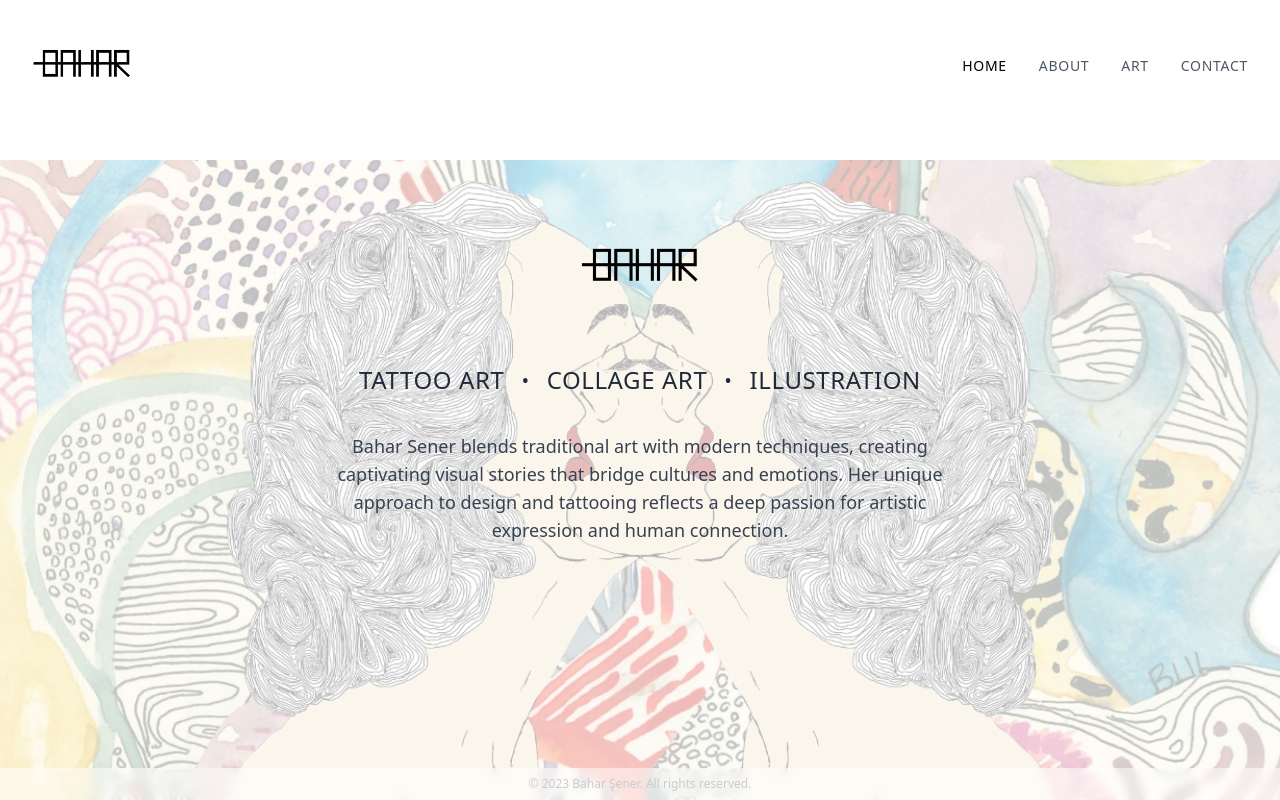
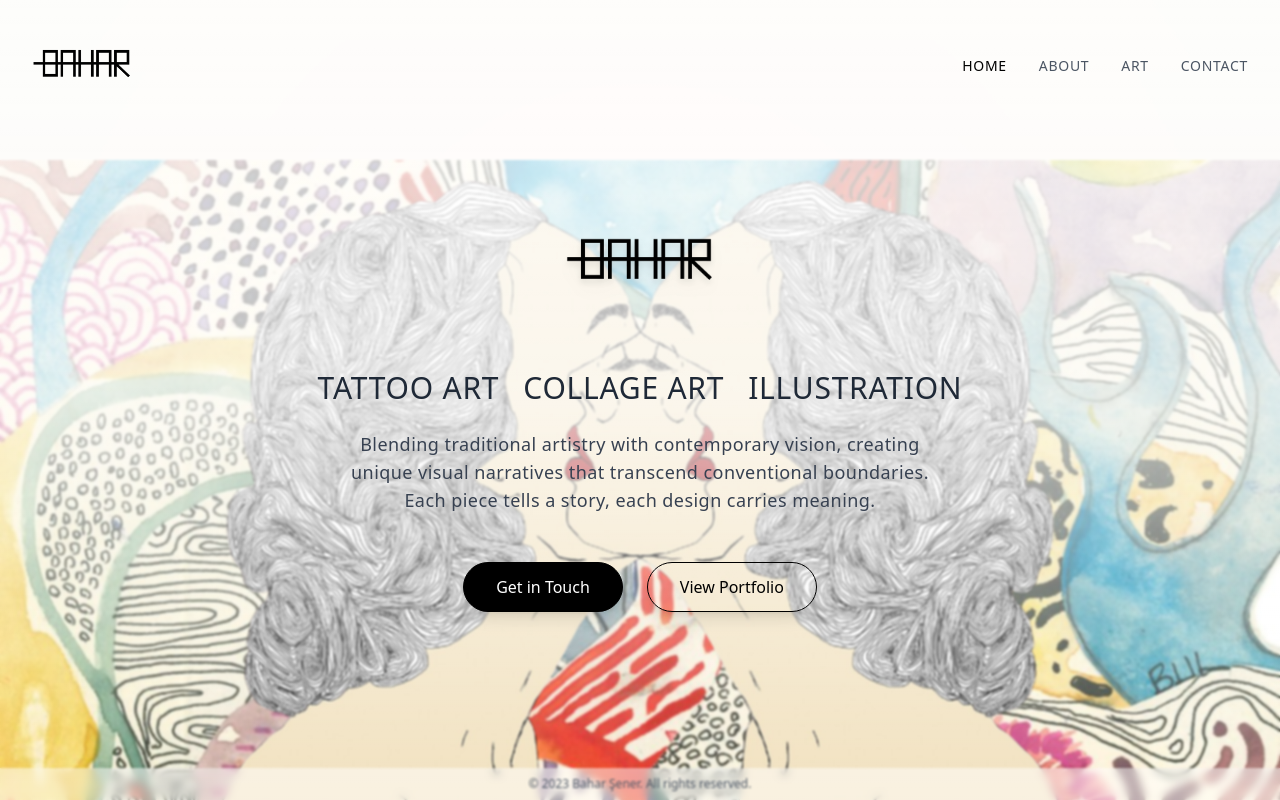
Before and after one commit to Stoneresearch/b, a Next.js app: page / in a window 1280 px wide. Built offline with nearby package versions, Linux system fonts and the light colour scheme.

Commit message:
Update page with buttons and better ux

```diff
--- a/next.config.js
+++ /dev/null
@@ -1,10 +0,0 @@
-/** @type {import('next').NextConfig} */
-const nextConfig = {
-    reactStrictMode: true,
-    env: {
-        EMAIL_USER: process.env.EMAIL_USER,
-        EMAIL_PASS: process.env.EMAIL_PASS,
-    },
-}
-
-module.exports = nextConfig
--- a/next.config.mjs
+++ b/next.config.mjs
@@ -1,4 +1,15 @@
 /** @type {import('next').NextConfig} */
-const nextConfig = {};
+const nextConfig = {
+    reactStrictMode: true,
+    env: {
+      EMAIL_USER: process.env.EMAIL_USER,
+      EMAIL_PASS: process.env.EMAIL_PASS,
+    },
+    webpack: (config, { isServer }) => {
+      // Disable Webpack caching
+      config.cache = false;
+      return config;
+    },
+  };
 
-export default nextConfig;
+  export default nextConfig;
--- a/package.json
+++ b/package.json
@@ -12,10 +12,12 @@
   "dependencies": {
     "framer-motion": "^10.16.4",
     "lucide-react": "^0.292.0",
-    "next": "^13.5.7",
+    "next": "^15.0.0",
     "nodemailer": "^6.9.15",
     "react": "^18.2.0",
-    "react-dom": "^18.2.0"
+    "react-dom": "^18.2.0",
+    "sharp": "^0.33.5",
+    "webpack": "^5.95.0"
   },
   "devDependencies": {
     "@types/node": "^20.5.7",
--- a/src/components/art-section.tsx
+++ b/src/components/art-section.tsx
@@ -17,28 +17,28 @@ const categories = [
 
 const works = {
     tattoo: [
-        { src: '/tattoo1.jpg', title: 'Tattoo Work 1' },
-        { src: '/tattoo2.jpg', title: 'Tattoo Work 2' },
-        { src: '/tattoo3.jpg', title: 'Tattoo Work 3' },
-        { src: '/tattoo4.jpg', title: 'Tattoo Work 4' },
-        { src: '/tattoo5.jpg', title: 'Tattoo Work 5' },
+        { src: '/tattoo1.jpg' },
+        { src: '/tattoo2.jpg' },
+        { src: '/tattoo3.jpg' },
+        { src: '/tattoo4.jpg' },
+        { src: '/tattoo5.jpg' },
     ],
     illustration: [
-        { src: '/illustration1.jpg', title: 'Illustration Work 1' },
-        { src: '/illustration2.jpg', title: 'Illustration Work 2' },
-        { src: '/illustration3.jpg', title: 'Illustration Work 3' },
-        { src: '/illustration4.jpg', title: 'Illustration Work 4' },
-        { src: '/illustration5.jpg', title: 'Illustration Work 5' },
-        { src: '/illustration6.jpg', title: 'Illustration Work 6' },
-        { src: '/illustration7.jpg', title: 'Illustration Work 7' },
-        { src: '/illustration8.jpg', title: 'Illustration Work 8' },
-        { src: '/illustration9.jpg', title: 'Illustration Work 9' },
+        { src: '/illustration1.jpg' },
+        { src: '/illustration2.jpg' },
+        { src: '/illustration3.jpg' },
+        { src: '/illustration4.jpg' },
+        { src: '/illustration5.jpg' },
+        { src: '/illustration6.jpg' },
+        { src: '/illustration7.jpg' },
+        { src: '/illustration8.jpg' },
+        { src: '/illustration9.jpg' },
     ],
     collage: [
-        { src: '/collage1.jpg', title: 'Urban Fragments' },
-        { src: '/collage2.jpg', title: 'Nature Remix' },
-        { src: '/collage3.jpg', title: 'Retro Futurism' },
-        { src: '/collage4.jpg', title: 'Pop Culture Mashup' },
+        { src: '/collage1.jpg' },
+        { src: '/collage2.jpg' },
+        { src: '/collage3.jpg' },
+        { src: '/collage4.jpg' },
     ],
 };
 
@@ -47,6 +47,21 @@ function getRandomImage(category: keyof typeof works): string {
     const randomIndex = Math.floor(Math.random() * categoryWorks.length);
     return categoryWorks[randomIndex].src;
 }
+
+// Add new animation variants
+const fadeInUp = {
+  initial: { opacity: 0, y: 20 },
+  animate: { opacity: 1, y: 0 },
+  exit: { opacity: 0, y: 20 }
+};
+
+const staggerContainer = {
+  animate: {
+    transition: {
+      staggerChildren: 0.1
+    }
+  }
+};
 
 export function ArtSection({ artSubsection, onSubsectionChange, onFullscreenImage }: ArtSectionProps) {
     const [imageError, setImageError] = useState<Record<string, boolean>>({});
@@ -66,25 +81,28 @@ export function ArtSection({ artSubsection, onSubsectionChange, onFullscreenImag
 
     const renderArtworks = (artworks: typeof works[keyof typeof works]) => {
         return (
-            <div className="grid grid-cols-2 md:grid-cols-3 gap-6">
-                {artworks.map(({ src, title }, index) => (
+            <motion.div
+                variants={staggerContainer}
+                initial="initial"
+                animate="animate"
+                className="grid grid-cols-1 sm:grid-cols-2 lg:grid-cols-3 gap-8 md:gap-10"
+            >
+                {artworks.map(({ src }, index) => (
                     <motion.div
                         key={index}
-                        initial={{ opacity: 0, scale: 0.9 }}
-                        animate={{ opacity: 1, scale: 1 }}
-                        transition={{ delay: index * 0.1 }}
-                        className="group relative overflow-hidden rounded-lg shadow-md"
+                        variants={fadeInUp}
+                        className="group relative overflow-hidden rounded-2xl shadow-lg hover:shadow-2xl transition-shadow duration-300"
                     >
-                        <div className="aspect-square relative bg-gray-200">
+                        <div className="aspect-[4/5] relative bg-gray-100">
                             {!imageError[src] && (
                                 <Image
                                     src={src}
-                                    alt={title}
+                                    alt={`Artwork ${index + 1}`}
                                     layout="fill"
                                     objectFit="cover"
-                                    className="transition-transform duration-300 group-hover:scale-105"
+                                    className="transition-all duration-500 group-hover:scale-110"
                                     onError={() => handleImageError(src)}
-                                    sizes="(max-width: 768px) 50vw, 33vw"
+                                    sizes="(max-width: 768px) 100vw, (max-width: 1200px) 50vw, 33vw"
                                     loading="lazy"
                                 />
                             )}
@@ -94,49 +112,55 @@ export function ArtSection({ artSubsection, onSubsectionChange, onFullscreenImag
                                 </div>
                             )}
                         </div>
-                        <div className="absolute inset-0 bg-black bg-opacity-0 group-hover:bg-opacity-50 transition-opacity duration-300 flex items-center justify-center">
-                            <motion.div
-                                initial={{ opacity: 0 }}
-                                whileHover={{ opacity: 1 }}
-                                className="text-white text-center p-4"
-                            >
-                                <h3 className="text-lg font-light mb-2">{title}</h3>
+                        <div className="absolute inset-0 bg-gradient-to-t from-black/70 via-black/20 to-transparent opacity-0 group-hover:opacity-100 transition-all duration-300 flex items-end justify-center p-6">
+                            <div className="text-white text-center transform translate-y-4 group-hover:translate-y-0 transition-transform duration-300">
                                 <button
                                     onClick={() => onFullscreenImage(src)}
-                                    className="bg-white text-black px-3 py-1 rounded-full text-sm flex items-center mx-auto"
+                                    className="bg-white/90 hover:bg-white text-black px-4 py-2 rounded-full text-sm flex items-center mx-auto backdrop-blur-sm transition-colors"
                                 >
-                                    <ZoomIn size={16} className="mr-1" /> View
+                                    <ZoomIn size={18} className="mr-2" /> View Full Size
                                 </button>
-                            </motion.div>
+                            </div>
                         </div>
                     </motion.div>
                 ))}
-            </div>
+            </motion.div>
         );
     };
 
     return (
-        <div className="w-full max-w-7xl mx-auto px-4 sm:px-6 lg:px-8 py-12 mt-16 sm:mt-24">
+        <div className="w-full max-w-8xl mx-auto px-4 sm:px-6 lg:px-8 py-16 mt-16 sm:mt-32">
             {!artSubsection ? (
-                <div className="space-y-12">
-                    <h2 className="text-4xl font-light text-center mb-12">Art Portfolio</h2>
-                    <div className="grid grid-cols-1 md:grid-cols-3 gap-8">
+                <motion.div
+                    initial="initial"
+                    animate="animate"
+                    variants={fadeInUp}
+                    className="space-y-16"
+                >
+                    <h2 className="text-5xl font-light text-center mb-16 tracking-tight">
+                        <span className="block text-xl text-gray-500 mb-4">Explore</span>
+                        Art Portfolio
+                    </h2>
+                    <div className="grid grid-cols-1 md:grid-cols-3 gap-8 lg:gap-12">
                         {categoriesWithRandomImages.map((category) => (
                             <motion.div
                                 key={category.name}
-                                className="relative overflow-hidden rounded-lg shadow-lg cursor-pointer group"
-                                whileHover={{ scale: 1.05 }}
-                                whileTap={{ scale: 0.95 }}
+                                className="relative overflow-hidden rounded-2xl shadow-xl cursor-pointer group h-[500px] sm:h-[600px] md:h-[400px]"
+                                whileHover={{
+                                    scale: 1.03,
+                                    transition: { duration: 0.3 }
+                                }}
+                                whileTap={{ scale: 0.98 }}
                                 onClick={() => onSubsectionChange(category.name)}
                             >
-                                <div className="aspect-[3/4] relative bg-gray-200">
+                                <div className="absolute inset-0 bg-gray-100">
                                     {!imageError[category.image] && (
                                         <Image
                                             src={category.image}
                                             alt={category.title}
                                             layout="fill"
                                             objectFit="cover"
-                                            className="transition-transform duration-300 group-hover:scale-110"
+                                            className="transition-transform duration-500 group-hover:scale-110"
                                             onError={() => handleImageError(category.image)}
                                             sizes="(max-width: 768px) 100vw, (max-width: 1200px) 50vw, 33vw"
                                             loading="lazy"
@@ -148,27 +172,32 @@ export function ArtSection({ artSubsection, onSubsectionChange, onFullscreenImag
                                         </div>
                                     )}
                                 </div>
-                                <div className="absolute inset-0 bg-black bg-opacity-40 flex items-center justify-center">
-                                    <h3 className="text-white text-2xl font-light tracking-wider">{category.title}</h3>
+                                <div className="absolute inset-0 bg-gradient-to-t from-black/80 via-black/40 to-transparent flex items-end justify-center p-8">
+                                    <div className="text-white text-center">
+                                        <h3 className="text-3xl font-light tracking-wide mb-2">{category.title}</h3>
+                                        <p className="text-gray-300 opacity-0 group-hover:opacity-100 transition-opacity duration-300">
+                                            Click to explore
+                                        </p>
+                                    </div>
                                 </div>
                             </motion.div>
                         ))}
                     </div>
-                </div>
+                </motion.div>
             ) : (
-                <div className="space-y-8">
+                <div className="space-y-12">
                     <div className="flex justify-between items-center">
                         <motion.button
-                            initial={{ opacity: 0 }}
-                            animate={{ opacity: 1 }}
-                            className="flex items-center text-gray-600 hover:text-black transition-colors"
+                            initial={{ opacity: 0, x: -20 }}
+                            animate={{ opacity: 1, x: 0 }}
+                            className="flex items-center text-gray-600 hover:text-black transition-colors group"
                             onClick={() => onSubsectionChange(null)}
                         >
-                            <ArrowLeft size={20} className="mr-2" />
-                            <span className="hidden sm:inline">Back to Art Portfolio</span>
+                            <ArrowLeft size={20} className="mr-2 group-hover:-translate-x-1 transition-transform" />
+                            <span className="hidden sm:inline">Back to Portfolio</span>
                             <span className="sm:hidden">Back</span>
                         </motion.button>
-                        <h2 className="text-3xl font-light text-center">
+                        <h2 className="text-4xl font-light">
                             {categories.find(c => c.name === artSubsection)?.title}
                         </h2>
                     </div>
--- a/src/components/landing-page.tsx
+++ b/src/components/landing-page.tsx
@@ -24,12 +24,11 @@ const FluidBackground = () => {
   useEffect(() => {
     const animateBackground = async () => {
       await controls.start({
-        scale: [1, 1.1, 1],
-        rotate: [0, 90, 180, 270, 360],
-        borderRadius: ["20%", "40%", "60%", "40%", "20%"],
+        scale: [1, 1.05, 1],
+        filter: ["hue-rotate(0deg)", "hue-rotate(180deg)", "hue-rotate(360deg)"],
         transition: {
-          duration: 20,
-          ease: "easeInOut",
+          duration: 30,
+          ease: "linear",
           repeat: Infinity,
           repeatType: "reverse"
         }
@@ -41,7 +40,11 @@ const FluidBackground = () => {
 
   return (
     <motion.div
-      className="fixed inset-0 z-0 opacity-10 bg-gradient-to-r from-purple-100 via-pink-100 to-red-100"
+      className="fixed inset-0 z-0 opacity-20"
+      style={{
+        background: 'radial-gradient(circle at 50% 50%, rgba(168, 85, 247, 0.4), rgba(236, 72, 153, 0.4), rgba(239, 68, 68, 0.4))',
+        filter: 'blur(15px)'
+      }}
       animate={controls}
     />
   );
@@ -296,52 +299,79 @@ export function LandingPage() {
                   <ParallaxImage key={src} src={src} alt={`Artwork ${index + 1}`} index={index} />
                 ))}
               </div>
-              <div className="absolute inset-0 flex flex-col items-center justify-center text-center bg-white bg-opacity-70 p-4 z-10">
-                <div className="w-full flex justify-center mb-4 md:mb-8">
+              <div className="absolute inset-0 flex flex-col items-center justify-center text-center
+                              bg-gradient-to-b from-white/80 via-white/70 to-transparent backdrop-blur-[1px] p-4 z-10">
+                <motion.div
+                  initial={{ opacity: 0, y: -20 }}
+                  animate={{ opacity: 1, y: 0 }}
+                  transition={{ duration: 0.8 }}
+                  className="w-full flex justify-center mb-8"
+                >
                   <Image
                     src="/logo.png"
                     alt="Bahar Sener Logo"
-                    width={120}
-                    height={120}
-                    className="md:mb-0"
-                    style={{ marginLeft: '0px' }}
+                    width={150}
+                    height={150}
+                    className="drop-shadow-lg"
                   />
-                </div>
+                </motion.div>
                 <motion.div
-                  className="text-lg md:text-xl lg:text-2xl mb-4 text-gray-800 text-center font-light tracking-wide flex flex-col md:flex-row items-center justify-center space-y-2 md:space-y-0 md:space-x-4"
+                  className="text-xl md:text-2xl lg:text-3xl mb-6 text-gray-800 tracking-wide
+                             flex flex-col md:flex-row items-center justify-center space-y-4 md:space-y-0 md:space-x-6"
                   initial={{ opacity: 0, y: 20 }}
                   animate={{ opacity: 1, y: 0 }}
                   transition={{ delay: 0.4, duration: 0.8 }}
                 >
-                  <span
-                    className="cursor-pointer hover:text-gray-600 transition-colors"
-                    onClick={() => handleArtClick('tattoo')}
-                  >
-                    TATTOO ART
-                  </span>
-                  <span className="hidden md:inline text-2xl md:text-3xl lg:text-4xl">·</span>
-                  <span
-                    className="cursor-pointer hover:text-gray-600 transition-colors"
-                    onClick={() => handleArtClick('collage')}
-                  >
-                    COLLAGE ART
-                  </span>
-                  <span className="hidden md:inline text-2xl md:text-3xl lg:text-4xl">·</span>
-                  <span
-                    className="cursor-pointer hover:text-gray-600 transition-colors"
-                    onClick={() => handleArtClick('illustration')}
-                  >
-                    ILLUSTRATION
-                  </span>
+                  {['TATTOO ART', 'COLLAGE ART', 'ILLUSTRATION'].map((text, index) => (
+                    <motion.span
+                      key={text}
+                      className="cursor-pointer relative group"
+                      onClick={() => handleArtClick(text.split(' ')[0].toLowerCase() as 'tattoo' | 'collage' | 'illustration')}
+                      whileHover={{ scale: 1.05 }}
+                    >
+                      {text}
+                      <span className="absolute bottom-0 left-0 w-0 h-0.5 bg-black transition-all duration-300
+                                     group-hover:w-full" />
+                    </motion.span>
+                  ))}
                 </motion.div>
                 <motion.p
-                  className="text-sm md:text-base lg:text-lg max-w-2xl mx-auto mb-8 text-gray-700 p-4 text-center font-light"
+                  className="text-base md:text-lg max-w-2xl mx-auto mb-12 text-gray-700 px-6
+                             leading-relaxed font-light tracking-wide"
                   initial={{ opacity: 0, y: 20 }}
                   animate={{ opacity: 1, y: 0 }}
                   transition={{ delay: 0.6, duration: 0.8 }}
                 >
-                  Bahar Sener blends traditional art with modern techniques, creating captivating visual stories that bridge cultures and emotions. Her unique approach to design and tattooing reflects a deep passion for artistic expression and human connection.
+                  Blending traditional artistry with contemporary vision, creating unique visual narratives
+                  that transcend conventional boundaries. Each piece tells a story, each design carries meaning.
                 </motion.p>
+                <motion.div
+                  initial={{ opacity: 0, y: 20 }}
+                  animate={{ opacity: 1, y: 0 }}
+                  transition={{ delay: 0.8, duration: 0.8 }}
+                  className="flex flex-col sm:flex-row gap-4 sm:gap-6"
+                >
+                  <motion.button
+                    whileHover={{ scale: 1.05 }}
+                    whileTap={{ scale: 0.95 }}
+                    onClick={() => handleSectionChange('contact')}
+                    className="bg-black text-white px-8 py-3 rounded-full hover:bg-white
+                               hover:text-black transition-all duration-300 border border-black
+                               shadow-lg hover:shadow-xl"
+                  >
+                    Get in Touch
+                  </motion.button>
+                  <motion.button
+                    whileHover={{ scale: 1.05 }}
+                    whileTap={{ scale: 0.95 }}
+                    onClick={() => handleSectionChange('art')}
+                    className="bg-transparent text-black px-8 py-3 rounded-full hover:bg-black
+                               hover:text-white transition-all duration-300 border border-black
+                               shadow-lg hover:shadow-xl"
+                  >
+                    View Portfolio
+                  </motion.button>
+                </motion.div>
               </div>
             </motion.section>
           )}
--- a/tsconfig.json
+++ b/tsconfig.json
@@ -26,7 +26,8 @@
       "@/*": [
         "./src/*"
       ]
-    }
+    },
+    "target": "ES2017"
   },
   "include": [
     "src/**/*.ts",
```
Also changed, not shown: 1 other file (tests, documents, lock files or other folders).
